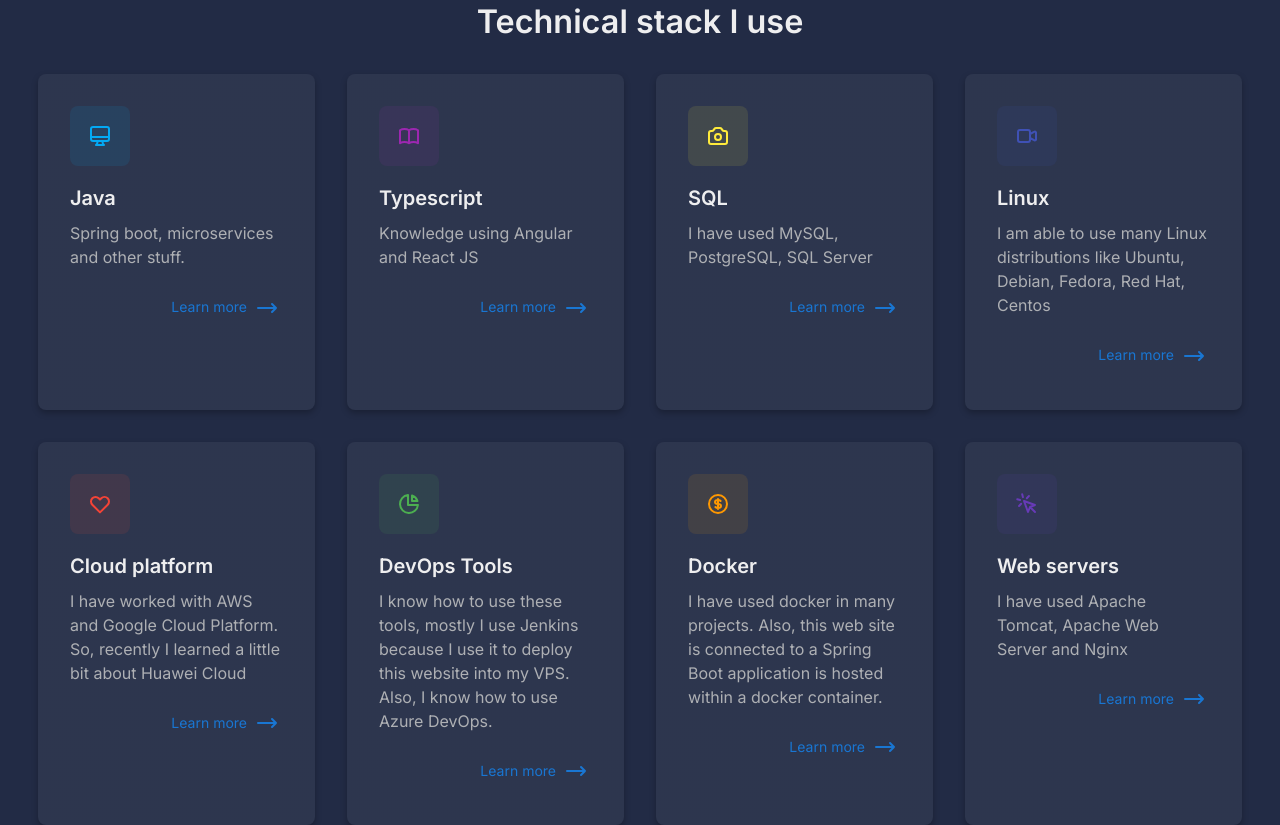
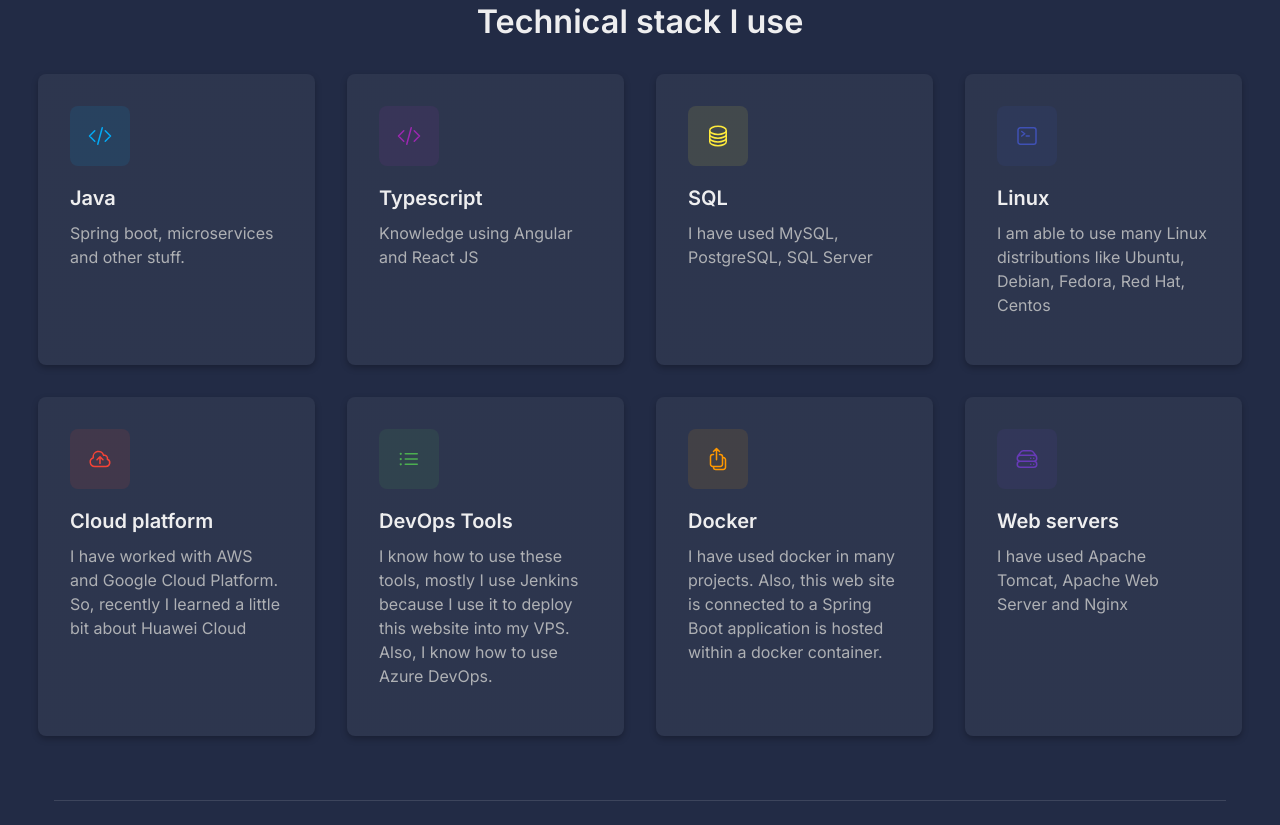
Before and after one commit to chrisvg-dev/cvillegas-mainpage, a React (Create React App) app: page / in a window 1280 px wide. Shown: the part 1020-1845 px from the top of the page. Built offline with nearby package versions, Linux system fonts and the light colour scheme.

Commit message:
Icons update

```diff
--- a/src/views/Coworking/Coworking.js
+++ b/src/views/Coworking/Coworking.js
@@ -14,7 +14,7 @@ import {
   Application,
   Community,
   Events,
-  Hero,
+  //Hero,
   Locations,
   MapHero,
   Reviews,
@@ -36,7 +36,6 @@ const Coworking = () => {
 
   return (
     <Main>
-      <Hero />
       <Box bgcolor={theme.palette.alternate.main}>
         <Container>
           <Advantages />
--- a/src/views/Coworking/components/Hero/Hero.js
+++ b/src/views/Coworking/components/Hero/Hero.js
@@ -1,5 +1,5 @@
 import React from 'react';
-import Slider from 'react-slick';
+//import Slider from 'react-slick';
 import Box from '@mui/material/Box';
 import Typography from '@mui/material/Typography';
 import Button from '@mui/material/Button';
@@ -87,14 +87,7 @@ const Hero = () => {
   );
 
   const RightSide = () => {
-    const sliderOpts = {
-      dots: false,
-      infinite: true,
-      speed: 500,
-      slidesToShow: 1,
-      slidesToScroll: 1,
-      arrows: true,
-    };
+
 
     return (
       <Box
@@ -125,25 +118,7 @@ const Hero = () => {
           },
         }}
       >
-        <Slider {...sliderOpts}>
-          {[
-            'https://assets.maccarianagency.com/backgrounds/img1.jpg',
-            'https://assets.maccarianagency.com/backgrounds/img3.jpg',
-            'https://assets.maccarianagency.com/backgrounds/img24.jpg',
-            'https://assets.maccarianagency.com/backgrounds/img25.jpg',
-          ].map((item) => (
-            <Box
-              key={item}
-              component={'img'}
-              loading="lazy"
-              src={item}
-              height={{ xs: 'auto', md: 1 }}
-              maxHeight={{ xs: 300, md: 1 }}
-              width={1}
-              maxWidth={1}
-            />
-          ))}
-        </Slider>
+
       </Box>
     );
   };
--- a/src/views/WebBasic/components/Categories/Categories.js
+++ b/src/views/WebBasic/components/Categories/Categories.js
@@ -4,7 +4,7 @@ import Box from '@mui/material/Box';
 import Typography from '@mui/material/Typography';
 import Grid from '@mui/material/Grid';
 import Card from '@mui/material/Card';
-import Button from '@mui/material/Button';
+//import Button from '@mui/material/Button';
 import Avatar from '@mui/material/Avatar';
 import { alpha } from '@mui/material/styles';
 import { colors } from '@mui/material';
@@ -15,21 +15,11 @@ const mock = [
     title: 'Java',
     subtitle: 'Spring boot, microservices and other stuff.',
     icon: (
-      <svg
-        height={24}
-        width={24}
-        xmlns="http://www.w3.org/2000/svg"
-        fill="none"
-        viewBox="0 0 24 24"
-        stroke="currentColor"
-      >
-        <path
-          strokeLinecap="round"
-          strokeLinejoin="round"
-          strokeWidth={2}
-          d="M9.75 17L9 20l-1 1h8l-1-1-.75-3M3 13h18M5 17h14a2 2 0 002-2V5a2 2 0 00-2-2H5a2 2 0 00-2 2v10a2 2 0 002 2z"
-        />
+      <svg xmlns="http://www.w3.org/2000/svg" height={24} width={24} fill="none" viewBox="0 0 24 24" stroke-width="1.5" stroke="currentColor" class="w-6 h-6">
+        <path stroke-linecap="round" stroke-linejoin="round" d="M17.25 6.75L22.5 12l-5.25 5.25m-10.5 0L1.5 12l5.25-5.25m7.5-3l-4.5 16.5" />
       </svg>
+
+
     ),
   },
   {
@@ -37,20 +27,8 @@ const mock = [
     title: 'Typescript',
     subtitle: 'Knowledge using Angular and React JS',
     icon: (
-      <svg
-        height={24}
-        width={24}
-        xmlns="http://www.w3.org/2000/svg"
-        fill="none"
-        viewBox="0 0 24 24"
-        stroke="currentColor"
-      >
-        <path
-          strokeLinecap="round"
-          strokeLinejoin="round"
-          strokeWidth={2}
-          d="M12 6.253v13m0-13C10.832 5.477 9.246 5 7.5 5S4.168 5.477 3 6.253v13C4.168 18.477 5.754 18 7.5 18s3.332.477 4.5 1.253m0-13C13.168 5.477 14.754 5 16.5 5c1.747 0 3.332.477 4.5 1.253v13C19.832 18.477 18.247 18 16.5 18c-1.746 0-3.332.477-4.5 1.253"
-        />
+      <svg xmlns="http://www.w3.org/2000/svg" height={24} width={24} fill="none" viewBox="0 0 24 24" stroke-width="1.5" stroke="currentColor" class="w-6 h-6">
+        <path stroke-linecap="round" stroke-linejoin="round" d="M17.25 6.75L22.5 12l-5.25 5.25m-10.5 0L1.5 12l5.25-5.25m7.5-3l-4.5 16.5" />
       </svg>
     ),
   },
@@ -59,26 +37,8 @@ const mock = [
     title: 'SQL',
     subtitle: 'I have used MySQL, PostgreSQL, SQL Server',
     icon: (
-      <svg
-        height={24}
-        width={24}
-        xmlns="http://www.w3.org/2000/svg"
-        fill="none"
-        viewBox="0 0 24 24"
-        stroke="currentColor"
-      >
-        <path
-          strokeLinecap="round"
-          strokeLinejoin="round"
-          strokeWidth={2}
-          d="M3 9a2 2 0 012-2h.93a2 2 0 001.664-.89l.812-1.22A2 2 0 0110.07 4h3.86a2 2 0 011.664.89l.812 1.22A2 2 0 0018.07 7H19a2 2 0 012 2v9a2 2 0 01-2 2H5a2 2 0 01-2-2V9z"
-        />
-        <path
-          strokeLinecap="round"
-          strokeLinejoin="round"
-          strokeWidth={2}
-          d="M15 13a3 3 0 11-6 0 3 3 0 016 0z"
-        />
+      <svg xmlns="http://www.w3.org/2000/svg" height={24} width={24}  fill="none" viewBox="0 0 24 24" stroke-width="1.5" stroke="currentColor" class="w-6 h-6">
+        <path stroke-linecap="round" stroke-linejoin="round" d="M20.25 6.375c0 2.278-3.694 4.125-8.25 4.125S3.75 8.653 3.75 6.375m16.5 0c0-2.278-3.694-4.125-8.25-4.125S3.75 4.097 3.75 6.375m16.5 0v11.25c0 2.278-3.694 4.125-8.25 4.125s-8.25-1.847-8.25-4.125V6.375m16.5 0v3.75m-16.5-3.75v3.75m16.5 0v3.75C20.25 16.153 16.556 18 12 18s-8.25-1.847-8.25-4.125v-3.75m16.5 0c0 2.278-3.694 4.125-8.25 4.125s-8.25-1.847-8.25-4.125" />
       </svg>
     ),
   },
@@ -87,21 +47,10 @@ const mock = [
     title: 'Linux',
     subtitle: 'I am able to use many Linux distributions like Ubuntu, Debian, Fedora, Red Hat, Centos',
     icon: (
-      <svg
-        height={24}
-        width={24}
-        xmlns="http://www.w3.org/2000/svg"
-        fill="none"
-        viewBox="0 0 24 24"
-        stroke="currentColor"
-      >
-        <path
-          strokeLinecap="round"
-          strokeLinejoin="round"
-          strokeWidth={2}
-          d="M15 10l4.553-2.276A1 1 0 0121 8.618v6.764a1 1 0 01-1.447.894L15 14M5 18h8a2 2 0 002-2V8a2 2 0 00-2-2H5a2 2 0 00-2 2v8a2 2 0 002 2z"
-        />
+      <svg xmlns="http://www.w3.org/2000/svg" height={24} width={24}  fill="none" viewBox="0 0 24 24" stroke-width="1.5" stroke="currentColor" class="w-6 h-6">
+        <path stroke-linecap="round" stroke-linejoin="round" d="M6.75 7.5l3 2.25-3 2.25m4.5 0h3m-9 8.25h13.5A2.25 2.25 0 0021 18V6a2.25 2.25 0 00-2.25-2.25H5.25A2.25 2.25 0 003 6v12a2.25 2.25 0 002.25 2.25z" />
       </svg>
+
     ),
   },
   {
@@ -109,20 +58,8 @@ const mock = [
     title: 'Cloud platform',
     subtitle: 'I have worked with AWS and Google Cloud Platform. So, recently I learned a little bit about Huawei Cloud',
     icon: (
-      <svg
-        height={24}
-        width={24}
-        xmlns="http://www.w3.org/2000/svg"
-        fill="none"
-        viewBox="0 0 24 24"
-        stroke="currentColor"
-      >
-        <path
-          strokeLinecap="round"
-          strokeLinejoin="round"
-          strokeWidth={2}
-          d="M4.318 6.318a4.5 4.5 0 000 6.364L12 20.364l7.682-7.682a4.5 4.5 0 00-6.364-6.364L12 7.636l-1.318-1.318a4.5 4.5 0 00-6.364 0z"
-        />
+      <svg xmlns="http://www.w3.org/2000/svg" height={24} width={24}  fill="none" viewBox="0 0 24 24" stroke-width="1.5" stroke="currentColor" class="w-6 h-6">
+        <path stroke-linecap="round" stroke-linejoin="round" d="M12 16.5V9.75m0 0l3 3m-3-3l-3 3M6.75 19.5a4.5 4.5 0 01-1.41-8.775 5.25 5.25 0 0110.233-2.33 3 3 0 013.758 3.848A3.752 3.752 0 0118 19.5H6.75z" />
       </svg>
     ),
   },
@@ -131,26 +68,8 @@ const mock = [
     title: 'DevOps Tools',
     subtitle: 'I know how to use these tools, mostly I use Jenkins because I use it to deploy this website into my VPS. Also, I know how to use Azure DevOps.',
     icon: (
-      <svg
-        height={24}
-        width={24}
-        xmlns="http://www.w3.org/2000/svg"
-        fill="none"
-        viewBox="0 0 24 24"
-        stroke="currentColor"
-      >
-        <path
-          strokeLinecap="round"
-          strokeLinejoin="round"
-          strokeWidth={2}
-          d="M11 3.055A9.001 9.001 0 1020.945 13H11V3.055z"
-        />
-        <path
-          strokeLinecap="round"
-          strokeLinejoin="round"
-          strokeWidth={2}
-          d="M20.488 9H15V3.512A9.025 9.025 0 0120.488 9z"
-        />
+      <svg xmlns="http://www.w3.org/2000/svg" height={24} width={24} fill="none" viewBox="0 0 24 24" stroke-width="1.5" stroke="currentColor" class="w-6 h-6">
+        <path stroke-linecap="round" stroke-linejoin="round" d="M8.25 6.75h12M8.25 12h12m-12 5.25h12M3.75 6.75h.007v.008H3.75V6.75zm.375 0a.375.375 0 11-.75 0 .375.375 0 01.75 0zM3.75 12h.007v.008H3.75V12zm.375 0a.375.375 0 11-.75 0 .375.375 0 01.75 0zm-.375 5.25h.007v.008H3.75v-.008zm.375 0a.375.375 0 11-.75 0 .375.375 0 01.75 0z" />
       </svg>
     ),
   },
@@ -159,20 +78,8 @@ const mock = [
     title: 'Docker',
     subtitle: 'I have used docker in many projects. Also, this web site is connected to a Spring Boot application is hosted within a docker container.',
     icon: (
-      <svg
-        height={24}
-        width={24}
-        xmlns="http://www.w3.org/2000/svg"
-        fill="none"
-        viewBox="0 0 24 24"
-        stroke="currentColor"
-      >
-        <path
-          strokeLinecap="round"
-          strokeLinejoin="round"
-          strokeWidth={2}
-          d="M12 8c-1.657 0-3 .895-3 2s1.343 2 3 2 3 .895 3 2-1.343 2-3 2m0-8c1.11 0 2.08.402 2.599 1M12 8V7m0 1v8m0 0v1m0-1c-1.11 0-2.08-.402-2.599-1M21 12a9 9 0 11-18 0 9 9 0 0118 0z"
-        />
+      <svg xmlns="http://www.w3.org/2000/svg" height={24} width={24} fill="none" viewBox="0 0 24 24" stroke-width="1.5" stroke="currentColor" class="w-6 h-6">
+        <path stroke-linecap="round" stroke-linejoin="round" d="M7.5 7.5h-.75A2.25 2.25 0 004.5 9.75v7.5a2.25 2.25 0 002.25 2.25h7.5a2.25 2.25 0 002.25-2.25v-7.5a2.25 2.25 0 00-2.25-2.25h-.75m0-3l-3-3m0 0l-3 3m3-3v11.25m6-2.25h.75a2.25 2.25 0 012.25 2.25v7.5a2.25 2.25 0 01-2.25 2.25h-7.5a2.25 2.25 0 01-2.25-2.25v-.75" />
       </svg>
     ),
   },
@@ -181,20 +88,8 @@ const mock = [
     title: 'Web servers',
     subtitle: 'I have used Apache Tomcat, Apache Web Server and Nginx',
     icon: (
-      <svg
-        height={24}
-        width={24}
-        xmlns="http://www.w3.org/2000/svg"
-        fill="none"
-        viewBox="0 0 24 24"
-        stroke="currentColor"
-      >
-        <path
-          strokeLinecap="round"
-          strokeLinejoin="round"
-          strokeWidth={2}
-          d="M15 15l-2 5L9 9l11 4-5 2zm0 0l5 5M7.188 2.239l.777 2.897M5.136 7.965l-2.898-.777M13.95 4.05l-2.122 2.122m-5.657 5.656l-2.12 2.122"
-        />
+      <svg xmlns="http://www.w3.org/2000/svg" height={24} width={24} fill="none" viewBox="0 0 24 24" stroke-width="1.5" stroke="currentColor" class="w-6 h-6">
+        <path stroke-linecap="round" stroke-linejoin="round" d="M5.25 14.25h13.5m-13.5 0a3 3 0 01-3-3m3 3a3 3 0 100 6h13.5a3 3 0 100-6m-16.5-3a3 3 0 013-3h13.5a3 3 0 013 3m-19.5 0a4.5 4.5 0 01.9-2.7L5.737 5.1a3.375 3.375 0 012.7-1.35h7.126c1.062 0 2.062.5 2.7 1.35l2.587 3.45a4.5 4.5 0 01.9 2.7m0 0a3 3 0 01-3 3m0 3h.008v.008h-.008v-.008zm0-6h.008v.008h-.008v-.008zm-3 6h.008v.008h-.008v-.008zm0-6h.008v.008h-.008v-.008z" />
       </svg>
     ),
   },
@@ -284,28 +179,6 @@ const Categories = () => {
                       display={'flex'}
                       justifyContent={'flex-end'}
                     >
-                      <Button
-                        endIcon={
-                          <Box
-                            component={'svg'}
-                            xmlns="http://www.w3.org/2000/svg"
-                            fill="none"
-                            viewBox="0 0 24 24"
-                            stroke="currentColor"
-                            width={24}
-                            height={24}
-                          >
-                            <path
-                              strokeLinecap="round"
-                              strokeLinejoin="round"
-                              strokeWidth={2}
-                              d="M17 8l4 4m0 0l-4 4m4-4H3"
-                            />
-                          </Box>
-                        }
-                      >
-                        Learn more
-                      </Button>
                     </Box>
                   </Box>
                 </Box>
```
